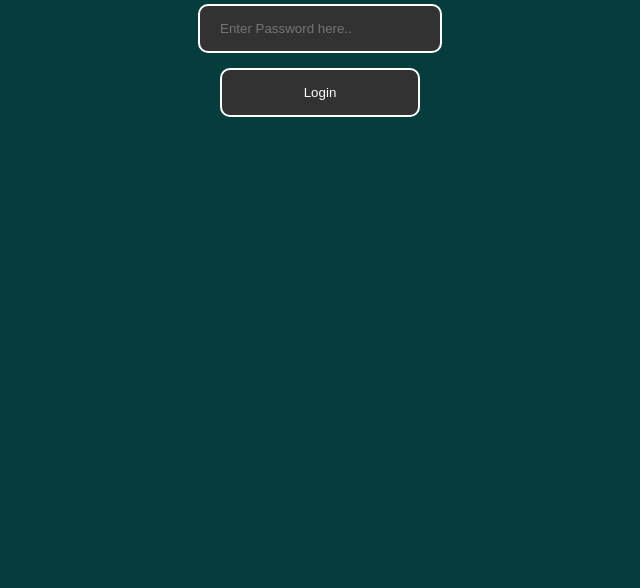
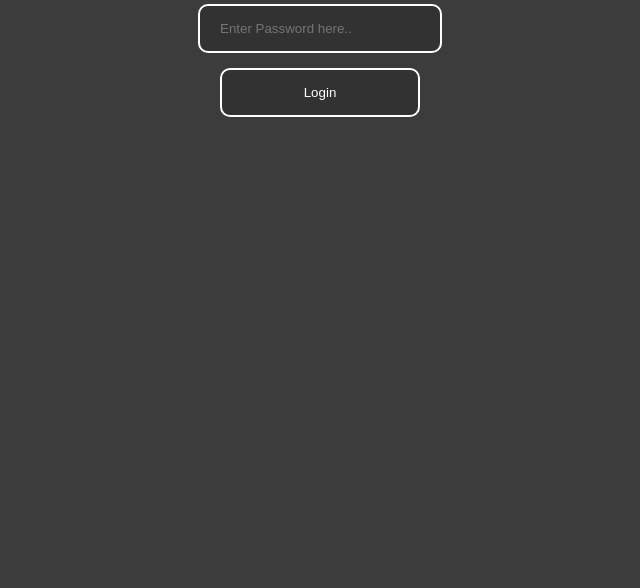
Before and after one commit to Reset710/A, a plain HTML site: page index.html in a window 1280 px wide. Shown: the part 212-800 px from the top of the page, without its empty margins (320-960 px from the left). Drawn offline with nearby package versions, Linux system fonts and the light colour scheme.

Commit message:
Update index.html

```diff
--- a/index.html
+++ b/index.html
@@ -6,7 +6,7 @@
         body {
             margin: 0;
             padding: 0;
-            background-color: rgb(5, 60, 60);
+            background-color: rgb(60, 60, 60);
             color: white;
             font-family: Arial, sans-serif;
             display: flex;
```
